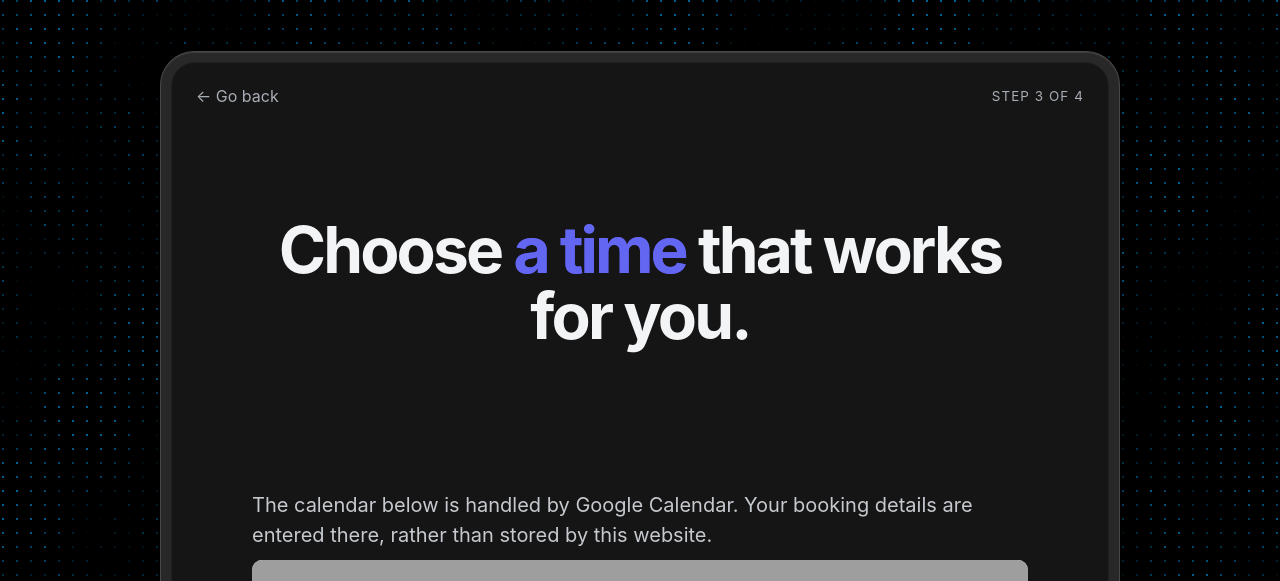
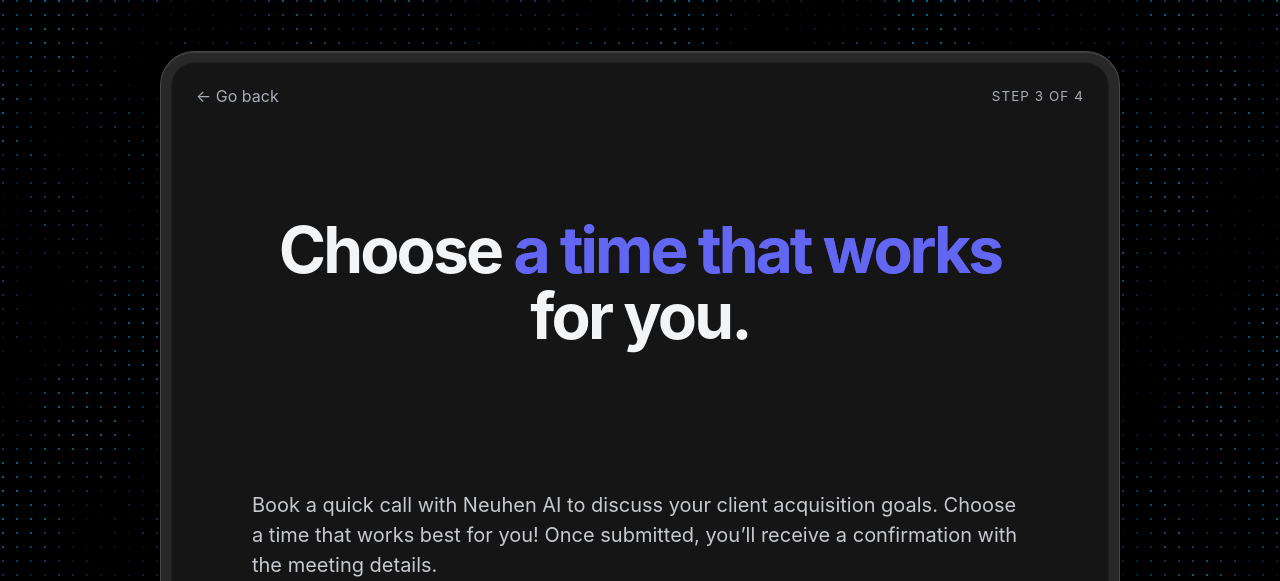
Before and after one commit to kristianneuhen/NeuhenAI, a Flask app: page /book in a window 1280 px wide. Shown: the top 581 px of the page. Run offline with Flask 3, Linux system fonts and the light colour scheme; the visitor is signed in with stand-in values (Sample User, id 1); a map, chart or similar area stays blank; grey boxes are pictures that could not be loaded.

Commit message:
Update booking heading and guidance text

```diff
--- a/templates/book.html
+++ b/templates/book.html
@@ -5,8 +5,8 @@
 {% block content %}
 <section class="funnel-card funnel-card--wide">
   <div class="acquire-intro booking-intro">
-    <h1 class="hero-title">Choose <span class="acquire-accent">a time</span> that works for you.</h1>
-    <p class="lead">The calendar below is handled by Google Calendar. Your booking details are entered there, rather than stored by this website.</p>
+    <h1 class="hero-title">Choose <span class="acquire-accent">a time that works</span> for you.</h1>
+    <p class="lead">Book a quick call with Neuhen AI to discuss your client acquisition goals. Choose a time that works best for you! Once submitted, you’ll receive a confirmation with the meeting details.</p>
   </div>
 
   {% if embed_url %}
```
